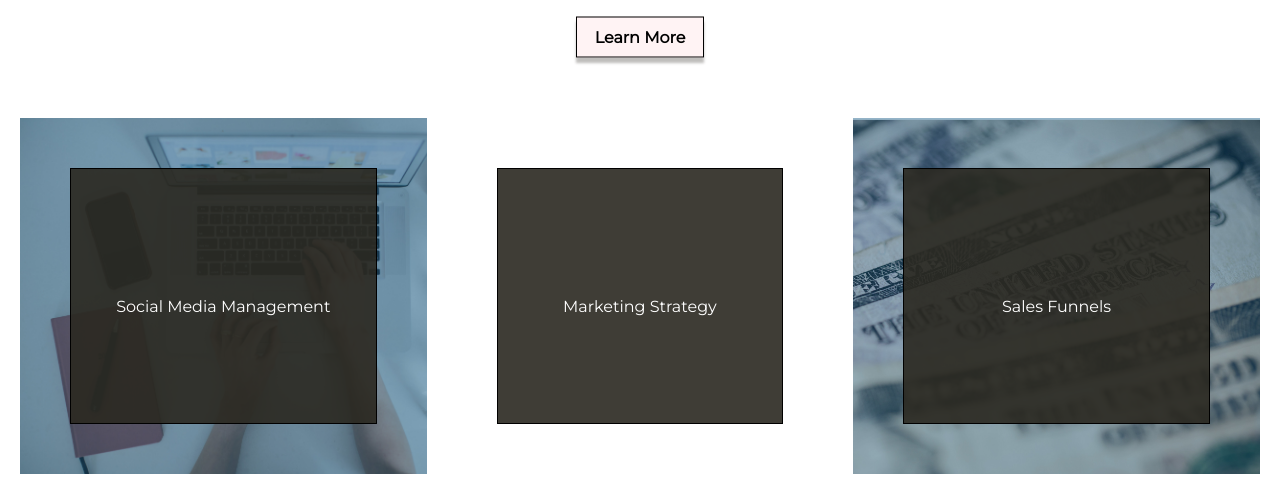
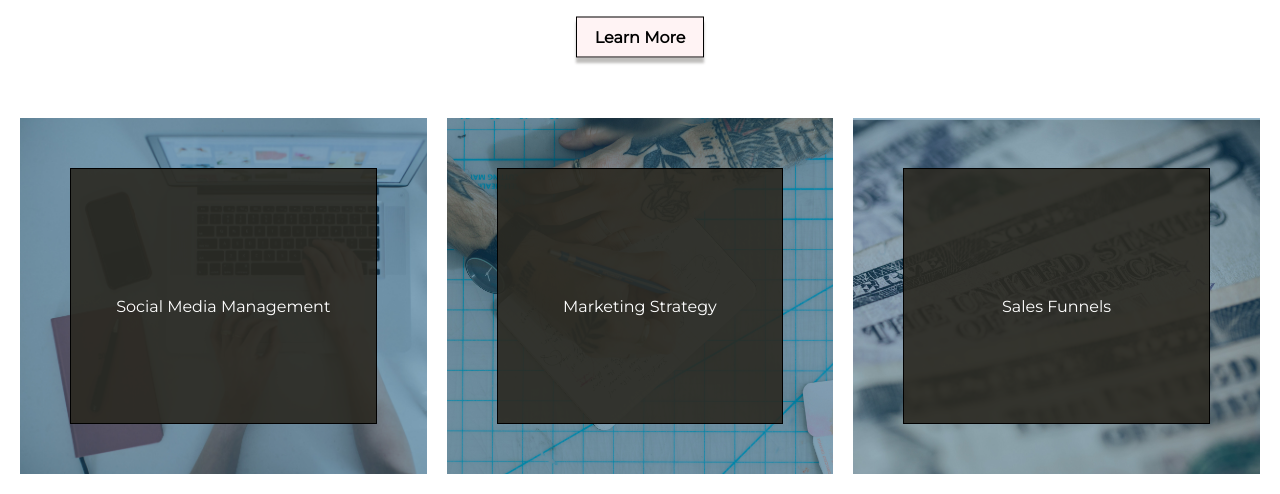
Before and after one commit to sidehustlelife/sidehustlelife.github.io, a plain HTML site: page index.html in a window 1280 px wide. Shown: the part 821-1315 px from the top of the page. Drawn offline with Linux system fonts and the light colour scheme; a web font is replaced by a local one.

Commit message:
Update test.css

```diff
--- a/css/test.css
+++ b/css/test.css
@@ -157,7 +157,7 @@ li a:hover {
 
 /* NOTE: Column 3 */
 .col-3 {
-  background-image: url("sidehustlelife.github.io/images/marketing.jpg");
+  background-image: url("https://sidehustlelife.github.io/images/marketing.jpg");
   background-size: cover;
   border: 20px solid white;
 }
```
